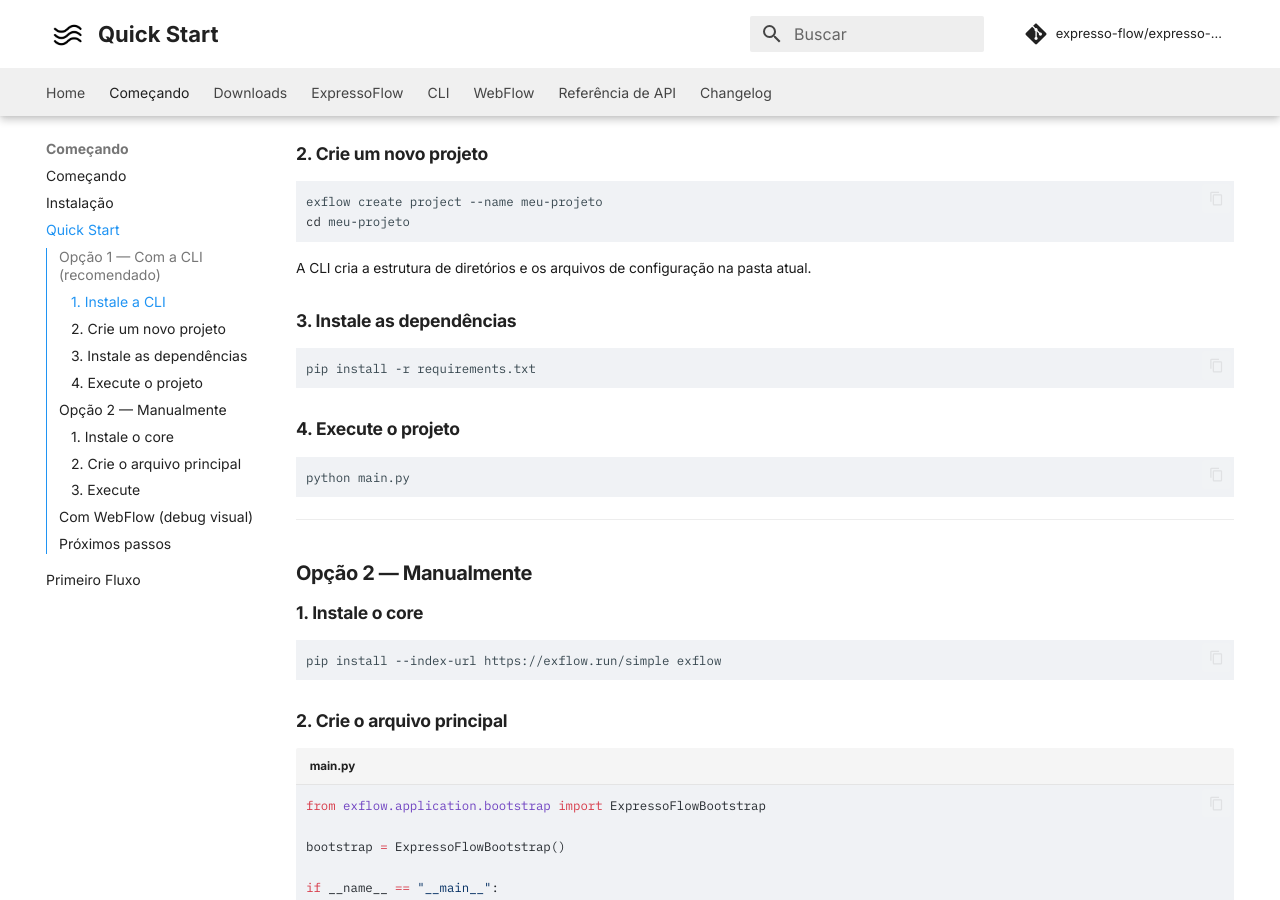
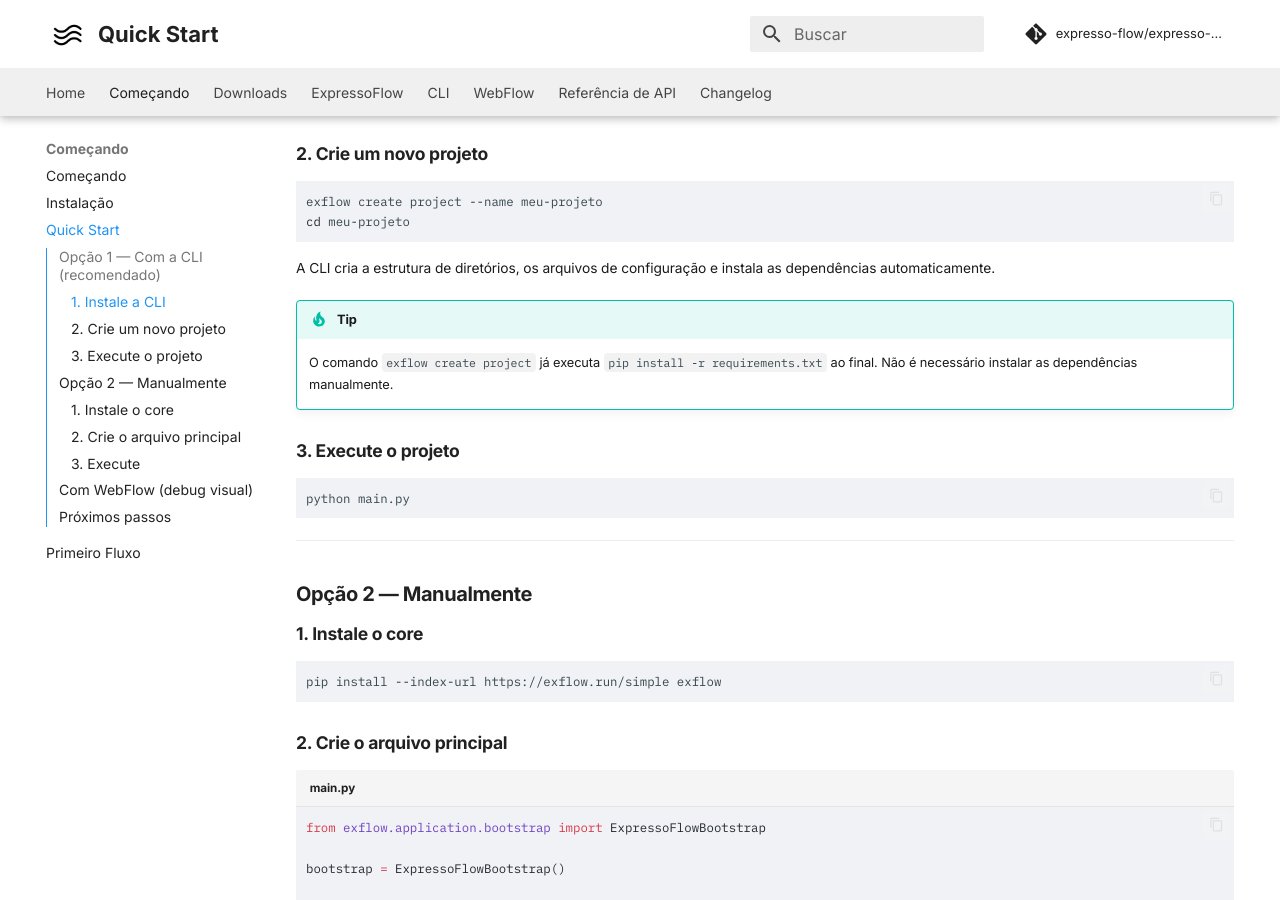
Before and after one commit to goiascode/expresso-flow-doc, an MkDocs documentation site: the page built from docs/getting-started/quick-start.md, in a window 1280 px wide and 900 px high, scrolled down 332 px. Built offline with MkDocs 1.6.1 and Material for MkDocs 9.7.7, drawn with Linux system fonts in a browser that asks for light colours; comment, search, counter and statistics services are not loaded; the version menu is left out.

Commit message:
Update documentation: enhance Quick Start section by removing manual dependency installation step and clarifying project setup instructions; add rationale for automatic dependency installation

````diff
--- a/docs/getting-started/quick-start.md
+++ b/docs/getting-started/quick-start.md
@@ -17,15 +17,12 @@ exflow create project --name meu-projeto
 cd meu-projeto
 ```
 
-A CLI cria a estrutura de diretórios e os arquivos de configuração na pasta atual.
+A CLI cria a estrutura de diretórios, os arquivos de configuração e instala as dependências automaticamente.
 
-### 3. Instale as dependências
+!!! tip
+    O comando `exflow create project` já executa `pip install -r requirements.txt` ao final. Não é necessário instalar as dependências manualmente.
 
-```bash
-pip install -r requirements.txt
-```
-
-### 4. Execute o projeto
+### 3. Execute o projeto
 
 ```bash
 python main.py
````
Also changed, not shown: docs/index.md (+32 -32 lines).
